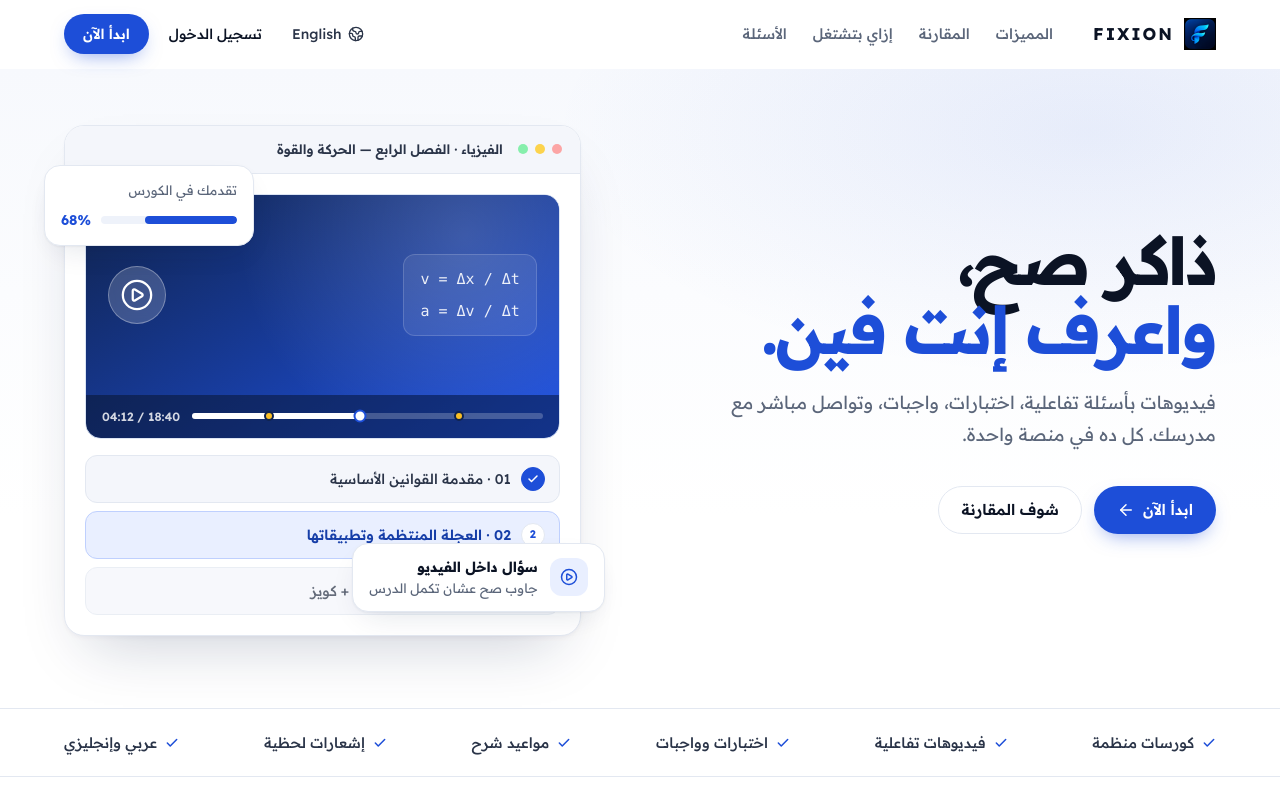
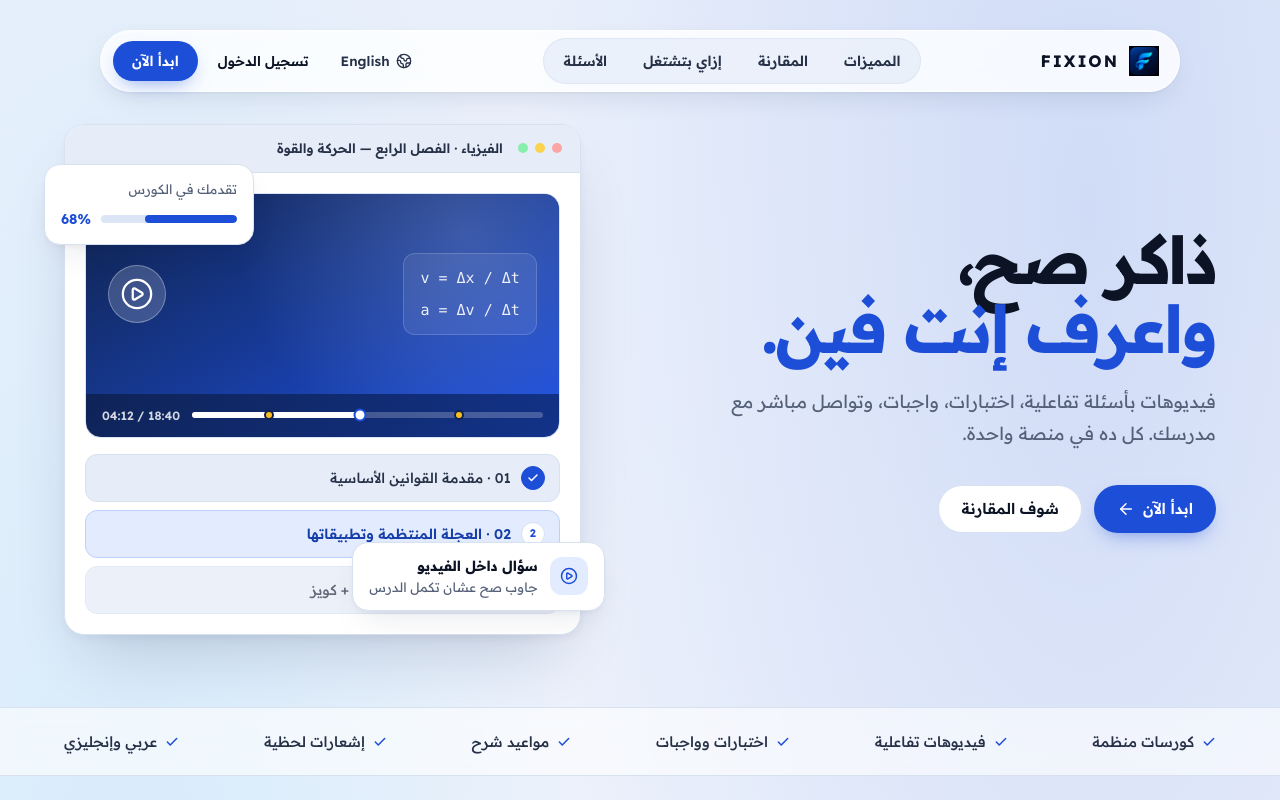
Before and after one commit to ABDO-M7/FIXION, a Next.js app in the folder frontend/: page / in a window 1280 px wide. Shown: the top 800 px of the page. Built offline with nearby package versions, Linux system fonts and the light colour scheme; no server answers.

Commit message:
style(landing): update background to soft ambient gradient and convert navbar to floating pill design

```diff
--- a/frontend/app/globals.css
+++ b/frontend/app/globals.css
@@ -1350,7 +1350,16 @@ body {
 .landing-mobile-sticky-cta { display: none; }
 
 /* Legal Pages (Privacy & Terms) */
-.legal-page { min-height: 100dvh; color: #0b1324; background: linear-gradient(180deg, #f5f7fc 0%, #ffffff 60%); padding: 48px 20px 80px; }
+.legal-page {
+  min-height: 100dvh;
+  color: #0b1324;
+  background-color: #eef2fa;
+  background-image:
+    radial-gradient(ellipse 68% 42% at 85% 4%, rgba(29, 78, 216, .12), transparent 65%),
+    radial-gradient(ellipse 55% 38% at 10% 18%, rgba(56, 189, 248, .11), transparent 65%),
+    linear-gradient(180deg, #eaf0fb 0%, #f1f5fc 55%, #e8eef9 100%);
+  padding: 48px 20px 80px;
+}
 .legal-container { max-width: 920px; margin: 0 auto; }
 .legal-topbar { display: flex; flex-wrap: wrap; align-items: center; justify-content: space-between; gap: 16px; margin-bottom: 36px; padding-bottom: 20px; border-bottom: 1px solid #e3e8f1; }
 .legal-page .landing-brand { color: #0b1324; }
--- a/frontend/app/landing.css
+++ b/frontend/app/landing.css
@@ -5,22 +5,29 @@
    ========================================================================== */
 
 .lp {
-  --lp-bg: #ffffff;
-  --lp-surface: #f4f6fb;
-  --lp-surface-2: #eef2fa;
+  --lp-bg: #eef2fa;
+  --lp-surface: #e6ecf8;
+  --lp-surface-2: #dce5f5;
+  --lp-card: rgba(255, 255, 255, .88);
   --lp-ink: #0b1324;
-  --lp-ink-2: #2a3448;
-  --lp-muted: #5b667a;
-  --lp-line: #e3e8f1;
+  --lp-ink-2: #263147;
+  --lp-muted: #556178;
+  --lp-line: #d8e1f0;
   --lp-accent: #1d4ed8;
   --lp-accent-hover: #1a43bd;
-  --lp-accent-soft: #e9efff;
+  --lp-accent-soft: #e3ebff;
   --lp-accent-ink: #163ea8;
-  --lp-shadow: 0 1px 2px rgba(15, 32, 74, .05), 0 12px 32px -12px rgba(15, 32, 74, .14);
-  --lp-shadow-lg: 0 2px 4px rgba(15, 32, 74, .04), 0 30px 60px -24px rgba(15, 32, 74, .22);
+  --lp-shadow: 0 2px 4px rgba(15, 32, 74, .04), 0 14px 34px -12px rgba(15, 32, 74, .12);
+  --lp-shadow-lg: 0 4px 10px rgba(15, 32, 74, .05), 0 32px 64px -22px rgba(15, 32, 74, .2);
 
   min-height: 100dvh;
-  background: var(--lp-bg);
+  background-color: var(--lp-bg);
+  background-image:
+    radial-gradient(ellipse 68% 42% at 85% 4%, rgba(29, 78, 216, .13), transparent 65%),
+    radial-gradient(ellipse 55% 38% at 10% 18%, rgba(56, 189, 248, .12), transparent 65%),
+    radial-gradient(ellipse 60% 42% at 82% 55%, rgba(99, 102, 241, .09), transparent 68%),
+    radial-gradient(ellipse 55% 40% at 14% 85%, rgba(29, 78, 216, .1), transparent 65%),
+    linear-gradient(180deg, #eaf0fb 0%, #f1f5fc 48%, #e8eef9 100%);
   color: var(--lp-ink);
   font-size: 16px;
   line-height: 1.6;
@@ -56,25 +63,72 @@
 .lp-btn-outline-light:hover { background: rgba(255, 255, 255, .1); border-color: #fff; }
 [dir="rtl"] .lp-btn svg { flex-shrink: 0; }
 
-/* Navigation */
-.lp-nav { position: sticky; top: 0; z-index: 50; background: rgba(255, 255, 255, .8); backdrop-filter: saturate(160%) blur(14px); border-bottom: 1px solid transparent; transition: border-color .2s ease, box-shadow .2s ease; }
-.lp-nav.is-scrolled { border-bottom-color: var(--lp-line); box-shadow: 0 6px 24px -18px rgba(15, 32, 74, .35); }
-.lp-nav-inner { max-width: 1200px; margin: 0 auto; padding: 0 24px; height: 68px; display: flex; align-items: center; gap: 28px; }
-.lp-brand { display: inline-flex; align-items: center; gap: 10px; font-weight: 700; font-size: 17px; letter-spacing: .12em; color: var(--lp-ink); }
-.lp-brand img { width: 32px; height: 32px; object-fit: contain; }
-.lp-nav-links { display: flex; align-items: center; gap: 26px; margin-inline-start: 12px; }
-.lp-nav-links a { color: var(--lp-muted); font-size: 14.5px; font-weight: 500; transition: color .2s ease; }
-.lp-nav-links a:hover { color: var(--lp-ink); }
+/* Pill Navigation */
+.lp-nav {
+  position: sticky;
+  top: 16px;
+  z-index: 50;
+  padding: 14px 20px 0;
+  pointer-events: none;
+}
+.lp-nav-inner {
+  pointer-events: auto;
+  position: relative;
+  max-width: 1080px;
+  margin: 0 auto;
+  padding: 0 12px 0 20px;
+  height: 62px;
+  display: flex;
+  align-items: center;
+  justify-content: space-between;
+  gap: 18px;
+  border-radius: 999px;
+  background: rgba(255, 255, 255, .82);
+  backdrop-filter: saturate(180%) blur(18px);
+  border: 1px solid rgba(255, 255, 255, .9);
+  box-shadow: 0 10px 30px -10px rgba(15, 32, 74, .14), 0 1px 3px rgba(15, 32, 74, .06);
+  transition: background .25s ease, box-shadow .25s ease, border-color .25s ease, transform .25s ease;
+}
+[dir="rtl"] .lp-nav-inner {
+  padding: 0 20px 0 12px;
+}
+.lp-nav.is-scrolled .lp-nav-inner {
+  background: rgba(255, 255, 255, .94);
+  border-color: var(--lp-line);
+  box-shadow: 0 16px 38px -12px rgba(15, 32, 74, .22), 0 2px 6px rgba(15, 32, 74, .06);
+}
+.lp-brand { display: inline-flex; align-items: center; gap: 10px; font-weight: 700; font-size: 16.5px; letter-spacing: .12em; color: var(--lp-ink); }
+.lp-brand img { width: 30px; height: 30px; object-fit: contain; }
+.lp-nav-links {
+  display: flex;
+  align-items: center;
+  gap: 4px;
+  padding: 4px;
+  border-radius: 999px;
+  background: rgba(230, 236, 248, .75);
+  border: 1px solid rgba(216, 225, 240, .7);
+}
+.lp-nav-links a {
+  padding: 7px 16px;
+  border-radius: 999px;
+  color: var(--lp-ink-2);
+  font-size: 14px;
+  font-weight: 600;
+  transition: color .2s ease, background-color .2s ease, box-shadow .2s ease;
+}
+.lp-nav-links a:hover {
+  color: var(--lp-accent-ink);
+  background: #ffffff;
+  box-shadow: 0 2px 8px rgba(15, 32, 74, .08);
+}
 .lp-nav-mobile-only { display: none; }
-.lp-nav-actions { display: flex; align-items: center; gap: 10px; margin-inline-start: auto; }
-.lp-lang, .lp-link-signin { display: inline-flex; align-items: center; gap: 6px; padding: 8px 10px; border: 0; background: none; color: var(--lp-ink-2); font: inherit; font-size: 14px; font-weight: 500; cursor: pointer; border-radius: 999px; }
-.lp-lang:hover, .lp-link-signin:hover { color: var(--lp-accent); }
+.lp-nav-actions { display: flex; align-items: center; gap: 8px; }
+.lp-lang, .lp-link-signin { display: inline-flex; align-items: center; gap: 6px; padding: 8px 12px; border: 0; background: none; color: var(--lp-ink-2); font: inherit; font-size: 13.5px; font-weight: 600; cursor: pointer; border-radius: 999px; transition: background-color .2s ease, color .2s ease; }
+.lp-lang:hover, .lp-link-signin:hover { color: var(--lp-accent); background: rgba(227, 235, 255, .6); }
 .lp-menu { display: none; width: 40px; height: 40px; align-items: center; justify-content: center; border: 1px solid var(--lp-line); border-radius: 999px; background: #fff; color: var(--lp-ink); cursor: pointer; }
 
 /* Hero */
-.lp-hero { position: relative; padding: 56px 0 72px; background:
-  radial-gradient(ellipse 60% 55% at 85% 10%, rgba(29, 78, 216, .08), transparent 70%),
-  linear-gradient(180deg, #f7f9fd 0%, #ffffff 70%); }
+.lp-hero { position: relative; padding: 48px 0 72px; }
 .lp-hero-grid { display: grid; grid-template-columns: minmax(0, 1.05fr) minmax(0, .95fr); align-items: center; gap: 64px; }
 .lp-hero-copy h1 { font-size: clamp(40px, 5.4vw, 66px); line-height: 1.12; letter-spacing: -.02em; font-weight: 700; color: var(--lp-ink); }
 [dir="ltr"] .lp-hero-copy h1 { letter-spacing: -.035em; line-height: 1.04; }
@@ -261,7 +315,7 @@
 @keyframes lp-rise { from { opacity: 0; transform: translateY(18px); } to { opacity: 1; transform: none; } }
 
 /* Capability strip */
-.lp-strip { border-block: 1px solid var(--lp-line); background: #fff; }
+.lp-strip { border-block: 1px solid var(--lp-line); background: rgba(255, 255, 255, .6); backdrop-filter: blur(10px); }
 .lp-strip-inner { display: flex; flex-wrap: wrap; justify-content: space-between; gap: 12px 24px; padding-block: 22px; }
 .lp-strip-inner span { display: inline-flex; align-items: center; gap: 8px; font-size: 14.5px; font-weight: 500; color: var(--lp-ink-2); }
 .lp-strip-inner svg { color: var(--lp-accent); }
@@ -281,11 +335,11 @@
 
 /* Bento */
 .lp-bento { display: grid; grid-template-columns: repeat(3, minmax(0, 1fr)); grid-auto-rows: minmax(220px, auto); gap: 18px; }
-.lp-tile { position: relative; display: flex; flex-direction: column; gap: 10px; padding: 28px; border: 1px solid var(--lp-line); border-radius: 20px; background: #fff; transition: transform .25s ease, box-shadow .25s ease, border-color .25s ease; }
-.lp-tile:hover { transform: translateY(-3px); box-shadow: var(--lp-shadow); border-color: #d5ddeb; }
+.lp-tile { position: relative; display: flex; flex-direction: column; gap: 10px; padding: 28px; border: 1px solid rgba(255, 255, 255, .95); border-radius: 20px; background: var(--lp-card); backdrop-filter: blur(12px); box-shadow: 0 4px 18px -6px rgba(15, 32, 74, .06); transition: transform .25s ease, box-shadow .25s ease, border-color .25s ease; }
+.lp-tile:hover { transform: translateY(-3px); box-shadow: var(--lp-shadow); border-color: #c7d4ec; background: rgba(255, 255, 255, .96); }
 .lp-tile h3 { font-size: 19px; line-height: 1.4; font-weight: 600; color: var(--lp-ink); margin-top: 8px; }
 .lp-tile p { color: var(--lp-muted); font-size: 15px; line-height: 1.75; }
-.lp-tile-soft { background: var(--lp-surface); border-color: transparent; }
+.lp-tile-soft { background: linear-gradient(145deg, rgba(227, 235, 255, .75), rgba(255, 255, 255, .82)); border-color: rgba(209, 221, 246, .8); }
 .lp-tile-icon { display: grid; place-items: center; width: 44px; height: 44px; border-radius: 12px; background: var(--lp-accent-soft); color: var(--lp-accent); }
 .lp-tile-icon-invert { background: rgba(255, 255, 255, .16); color: #fff; }
 .lp-tile-hero { grid-column: span 2; grid-row: span 2; display: grid; grid-template-columns: minmax(0, 1fr) minmax(0, 1fr); align-items: end; gap: 28px; padding: 36px; border: 0; color: #fff;
@@ -313,11 +367,11 @@
 .lp-mini-progress { margin-top: auto; padding-top: 6px; display: grid; gap: 8px; font-size: 13px; color: var(--lp-muted); }
 
 /* Comparison */
-.lp-compare { background: var(--lp-surface); }
-.lp-table-wrap { overflow-x: auto; border-radius: 20px; border: 1px solid var(--lp-line); background: #fff; box-shadow: var(--lp-shadow); -webkit-overflow-scrolling: touch; }
+.lp-compare { background: rgba(230, 236, 248, .55); border-block: 1px solid var(--lp-line); }
+.lp-table-wrap { overflow-x: auto; border-radius: 20px; border: 1px solid rgba(255, 255, 255, .95); background: rgba(255, 255, 255, .9); backdrop-filter: blur(12px); box-shadow: var(--lp-shadow); -webkit-overflow-scrolling: touch; }
 .lp-table { width: 100%; min-width: 720px; border-collapse: separate; border-spacing: 0; }
 .lp-table th, .lp-table td { padding: 18px 20px; text-align: center; vertical-align: middle; border-bottom: 1px solid var(--lp-line); }
-.lp-table thead th { position: sticky; top: 0; background: #fff; font-size: 14px; font-weight: 600; color: var(--lp-muted); }
+.lp-table thead th { position: sticky; top: 0; background: rgba(248, 250, 255, .96); font-size: 14px; font-weight: 600; color: var(--lp-muted); }
 .lp-table tbody th { text-align: start; font-size: 15px; font-weight: 500; color: var(--lp-ink-2); width: 40%; }
 .lp-table tbody tr:last-child th, .lp-table tbody tr:last-child td { border-bottom: 0; }
 .lp-table tbody tr:hover th, .lp-table tbody tr:hover td:not(.is-us) { background: #fafbfe; }
@@ -344,7 +398,7 @@
 .lp-steps p { color: var(--lp-muted); font-size: 15px; line-height: 1.75; max-width: 300px; margin-inline: auto; }
 
 /* Roles */
-.lp-roles { background: linear-gradient(180deg, #fff 0%, var(--lp-surface) 100%); }
+.lp-roles { background: rgba(230, 236, 248, .5); border-block: 1px solid var(--lp-line); }
 .lp-roles-grid { display: grid; grid-template-columns: minmax(0, 1fr) minmax(0, 1.05fr); gap: 64px; align-items: center; }
 .lp-tabs { display: inline-flex; gap: 4px; margin: 28px 0 24px; padding: 5px; border-radius: 999px; background: var(--lp-surface-2); }
 .lp-tabs button { padding: 9px 20px; border: 0; border-radius: 999px; background: transparent; color: var(--lp-muted); font: inherit; font-size: 14.5px; font-weight: 600; cursor: pointer; transition: background .2s ease, color .2s ease, box-shadow .2s ease; }
@@ -509,7 +563,7 @@
 .lp-cta-actions { display: flex; flex-wrap: wrap; gap: 12px; flex-shrink: 0; }
 
 /* Footer */
-.lp-footer { border-top: 1px solid var(--lp-line); background: #fff; }
+.lp-footer { border-top: 1px solid var(--lp-line); background: rgba(255, 255, 255, .55); backdrop-filter: blur(10px); }
 .lp-footer-grid { display: grid; grid-template-columns: 1.4fr 1fr 1fr; gap: 40px; padding-block: 56px 40px; }
 .lp-footer-grid p { margin-top: 14px; max-width: 320px; color: var(--lp-muted); font-size: 14.5px; line-height: 1.8; }
 .lp-footer-grid h4 { margin-bottom: 14px; font-size: 14px; font-weight: 700; color: var(--lp-ink); }
@@ -534,9 +588,27 @@
 
 @media (max-width: 860px) {
   .lp-menu { display: inline-flex; }
-  .lp-nav-links { display: none; position: absolute; top: 68px; inset-inline: 0; flex-direction: column; align-items: stretch; gap: 0; margin: 0; padding: 8px 16px 16px; background: #fff; border-bottom: 1px solid var(--lp-line); box-shadow: 0 20px 30px -20px rgba(15, 32, 74, .25); }
+  .lp-nav { top: 10px; padding: 10px 14px 0; }
+  .lp-nav-inner { height: 56px; padding: 0 10px 0 16px; }
+  [dir="rtl"] .lp-nav-inner { padding: 0 16px 0 10px; }
+  .lp-nav-links {
+    display: none;
+    position: absolute;
+    top: calc(100% + 10px);
+    inset-inline: 0;
+    flex-direction: column;
+    align-items: stretch;
+    gap: 2px;
+    margin: 0;
+    padding: 10px;
+    border-radius: 22px;
+    background: rgba(255, 255, 255, .96);
+    backdrop-filter: blur(18px);
+    border: 1px solid var(--lp-line);
+    box-shadow: 0 22px 44px -14px rgba(15, 32, 74, .24);
+  }
   .lp-nav-links.is-open { display: flex; }
-  .lp-nav-links a { padding: 14px 4px; font-size: 16px; color: var(--lp-ink-2); border-bottom: 1px solid var(--lp-surface-2); }
+  .lp-nav-links a { padding: 12px 16px; font-size: 15.5px; color: var(--lp-ink-2); border-radius: 14px; }
   .lp-nav-mobile-only { display: block; }
   .lp-hero { padding: 32px 0 56px; }
   .lp-hero-grid { grid-template-columns: 1fr; gap: 40px; }
```
